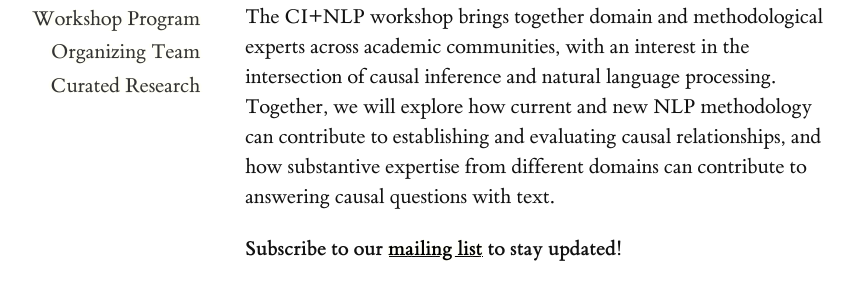
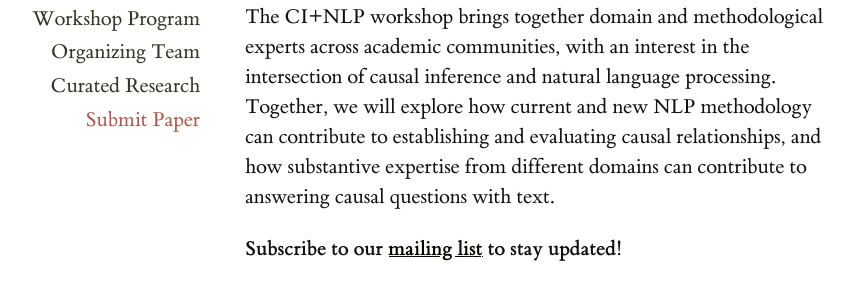
Before and after one commit to causaltext/causaltext.github.io, a Jekyll site: the page built from 2021/index.md, in a window 1280 px wide. Shown: the part 240-534 px from the top of the page, without its empty margins (211-1064 px from the left). Built offline with Jekyll 4.4.1, drawn with Linux system fonts in a browser that asks for light colours.

Commit message:
add submission link

```diff
--- a/_includes/header.html
+++ b/_includes/header.html
@@ -8,6 +8,7 @@
           <li><a href="/2021/program/">Workshop Program</a></li>
           <li><a href="/2021/organizing-team/">Organizing Team</a></li>
           <li><a href="https://github.com/causaltext/causal-text-papers">Curated Research</a></li>
+          <li><a href="https://www.softconf.com/emnlp2021/CI-NLP/" style="color: #A55858;">Submit Paper</a></li>
         </ul>
     </div>
 </div>
```
